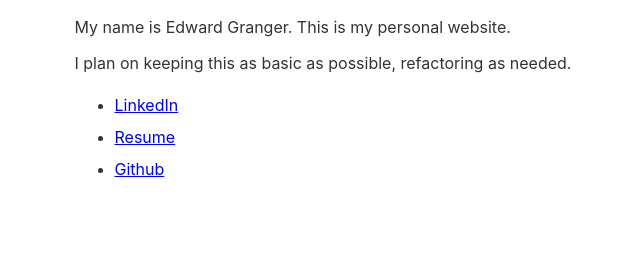
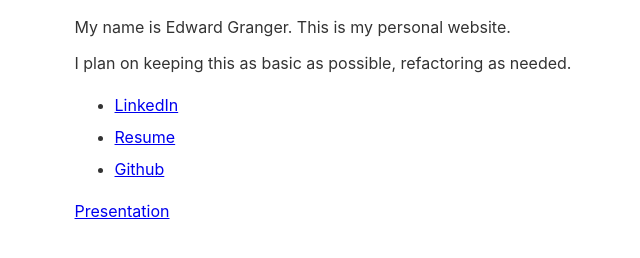
Before and after one commit to ebgranger/ebgranger.github.io, a website: page html/index.html in a window 1280 px wide. Shown: the part 60-318 px from the top of the page, without its empty margins (317-957 px from the left). Drawn offline with Linux system fonts and the light colour scheme.

Commit message:
presentation

```diff
--- a/html/index.html
+++ b/html/index.html
@@ -24,6 +24,7 @@
 					<a href="https://github.com/ebgranger">Github</a>
 				</li>
 			</ul>
+			<a href="./assets/Presentation1.pptx">Presentation</a>
 		</section>
 		<script>
 		  (function(i,s,o,g,r,a,m){i['GoogleAnalyticsObject']=r;i[r]=i[r]||function(){
```
